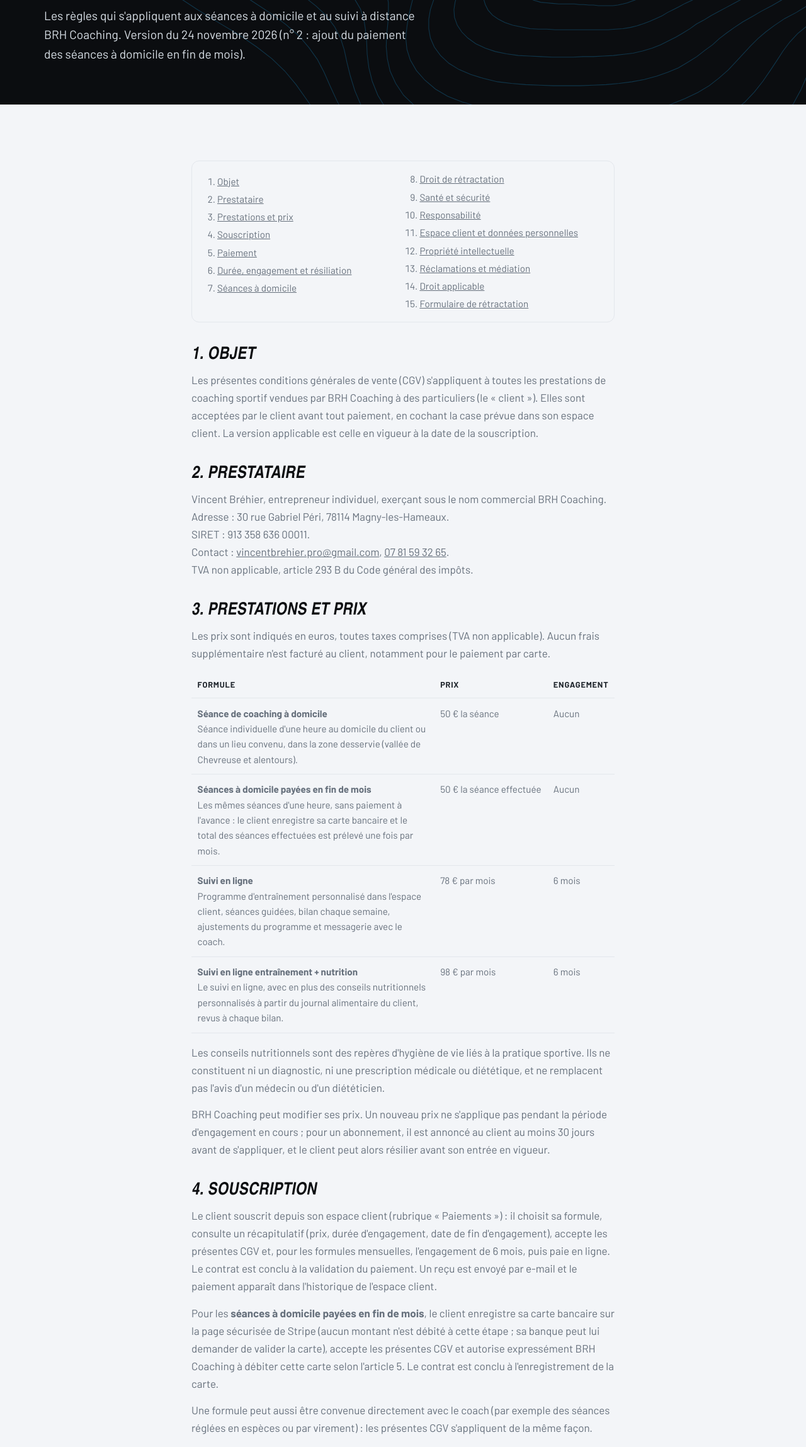
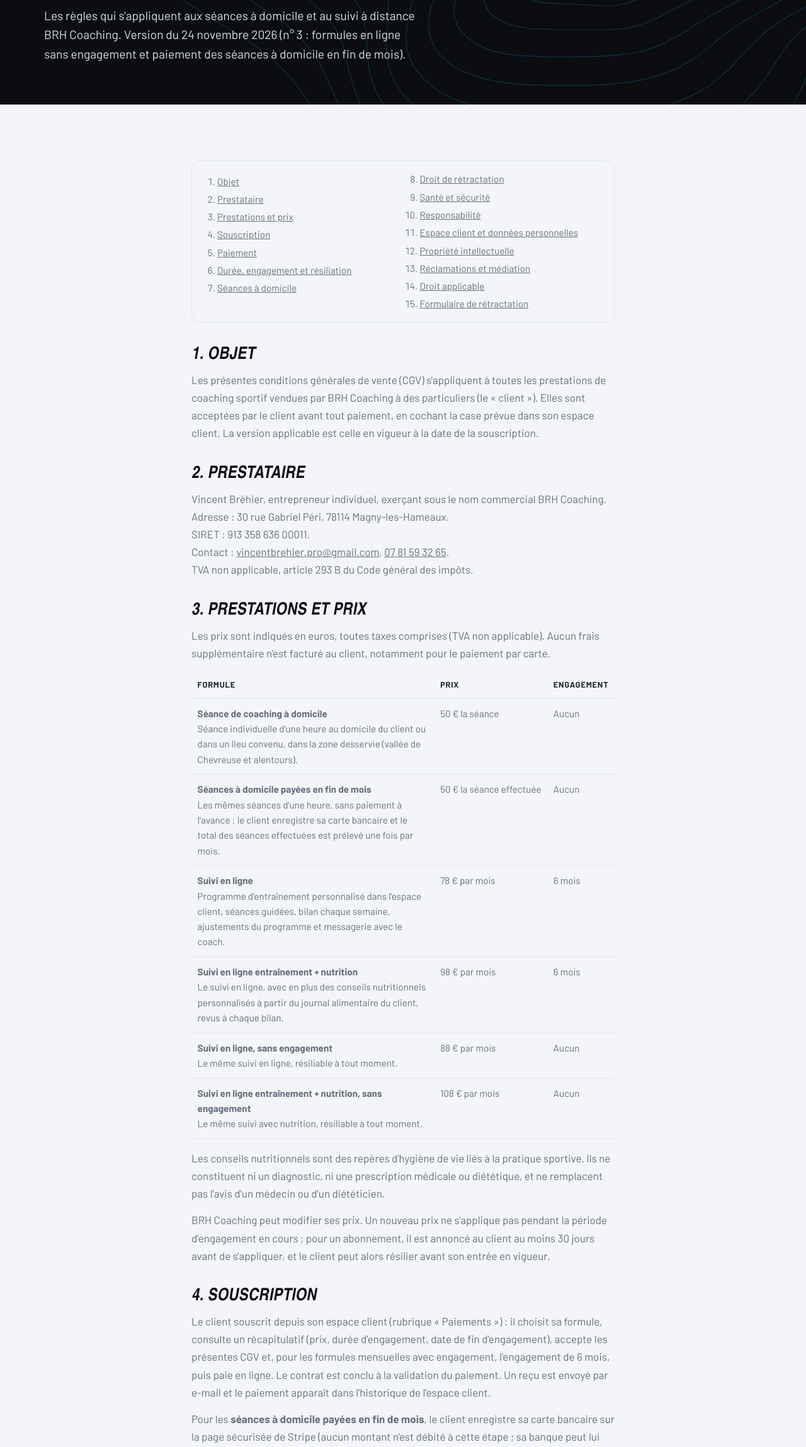
Before and after one commit to brh-coaching/site, a plain HTML site: page conditions-generales-de-vente/index.html in a window 1280 px wide. Shown: the part 262-2560 px from the top of the page at 63% size. Drawn offline with Linux system fonts and the light colour scheme; a web font is replaced by a local one.

Commit message:
CGV : formules en ligne sans engagement (88 € et 108 € par mois)
Co-Authored-By: Claude Opus 5.5 <noreply@anthropic.com>

```diff
--- a/conditions-generales-de-vente/index.html
+++ b/conditions-generales-de-vente/index.html
@@ -82,7 +82,7 @@
       <div class="wrap">
         <ol class="crumbs"><li><a href="/">Accueil</a></li><li aria-current="page">Conditions générales de vente</li></ol>
         <h1>Conditions générales de vente</h1>
-        <p>Les règles qui s'appliquent aux séances à domicile et au suivi à distance BRH Coaching. Version du 24 novembre 2026 (n° 2 : ajout du paiement des séances à domicile en fin de mois).</p>
+        <p>Les règles qui s'appliquent aux séances à domicile et au suivi à distance BRH Coaching. Version du 24 novembre 2026 (n° 3 : formules en ligne sans engagement et paiement des séances à domicile en fin de mois).</p>
       </div>
     </header>
     <section class="s">
@@ -126,13 +126,15 @@
             <tr><td><b>Séances à domicile payées en fin de mois</b><br>Les mêmes séances d'une heure, sans paiement à l'avance : le client enregistre sa carte bancaire et le total des séances effectuées est prélevé une fois par mois.</td><td>50 € la séance effectuée</td><td>Aucun</td></tr>
             <tr><td><b>Suivi en ligne</b><br>Programme d'entraînement personnalisé dans l'espace client, séances guidées, bilan chaque semaine, ajustements du programme et messagerie avec le coach.</td><td>78 € par mois</td><td>6 mois</td></tr>
             <tr><td><b>Suivi en ligne entraînement + nutrition</b><br>Le suivi en ligne, avec en plus des conseils nutritionnels personnalisés à partir du journal alimentaire du client, revus à chaque bilan.</td><td>98 € par mois</td><td>6 mois</td></tr>
+            <tr><td><b>Suivi en ligne, sans engagement</b><br>Le même suivi en ligne, résiliable à tout moment.</td><td>88 € par mois</td><td>Aucun</td></tr>
+            <tr><td><b>Suivi en ligne entraînement + nutrition, sans engagement</b><br>Le même suivi avec nutrition, résiliable à tout moment.</td><td>108 € par mois</td><td>Aucun</td></tr>
           </tbody>
         </table></div>
         <p>Les conseils nutritionnels sont des repères d'hygiène de vie liés à la pratique sportive. Ils ne constituent ni un diagnostic, ni une prescription médicale ou diététique, et ne remplacent pas l'avis d'un médecin ou d'un diététicien.</p>
         <p>BRH Coaching peut modifier ses prix. Un nouveau prix ne s'applique pas pendant la période d'engagement en cours ; pour un abonnement, il est annoncé au client au moins 30 jours avant de s'appliquer, et le client peut alors résilier avant son entrée en vigueur.</p>
 
         <h2 id="souscription">4. Souscription</h2>
-        <p>Le client souscrit depuis son espace client (rubrique « Paiements ») : il choisit sa formule, consulte un récapitulatif (prix, durée d'engagement, date de fin d'engagement), accepte les présentes CGV et, pour les formules mensuelles, l'engagement de 6 mois, puis paie en ligne. Le contrat est conclu à la validation du paiement. Un reçu est envoyé par e-mail et le paiement apparaît dans l'historique de l'espace client.</p>
+        <p>Le client souscrit depuis son espace client (rubrique « Paiements ») : il choisit sa formule, consulte un récapitulatif (prix, durée d'engagement, date de fin d'engagement), accepte les présentes CGV et, pour les formules mensuelles avec engagement, l'engagement de 6 mois, puis paie en ligne. Le contrat est conclu à la validation du paiement. Un reçu est envoyé par e-mail et le paiement apparaît dans l'historique de l'espace client.</p>
         <p>Pour les <b>séances à domicile payées en fin de mois</b>, le client enregistre sa carte bancaire sur la page sécurisée de Stripe (aucun montant n'est débité à cette étape ; sa banque peut lui demander de valider la carte), accepte les présentes CGV et autorise expressément BRH Coaching à débiter cette carte selon l'article 5. Le contrat est conclu à l'enregistrement de la carte.</p>
         <p>Une formule peut aussi être convenue directement avec le coach (par exemple des séances réglées en espèces ou par virement) : les présentes CGV s'appliquent de la même façon.</p>
 
@@ -148,11 +150,12 @@
 
         <h2 id="engagement">6. Durée, engagement et résiliation</h2>
         <p><b>Engagement de 6 mois.</b> Les formules « Suivi en ligne » et « Suivi en ligne entraînement + nutrition » sont souscrites pour une durée minimale de 6 mois à compter de la date de souscription, soit 6 mensualités. La date de fin d'engagement est indiquée avant le paiement et dans l'espace client.</p>
+        <p><b>Formules sans engagement.</b> Les formules « sans engagement » (88 € et 108 € par mois) n'ont pas de durée minimale : le client peut les résilier à tout moment, dans les conditions ci-dessous.</p>
         <p><b>Après 6 mois.</b> L'abonnement se poursuit de mois en mois, sans nouvel engagement. Le client peut alors le résilier à tout moment.</p>
         <p><b>Comment résilier.</b> Depuis l'espace client (« Paiements », puis « Gérer mon abonnement »), ou par e-mail à <a href="mailto:vincentbrehier.pro@gmail.com">vincentbrehier.pro@gmail.com</a>. La résiliation prend effet à la fin de la période mensuelle déjà payée ; le mois commencé n'est pas remboursé. Une résiliation demandée pendant l'engagement est enregistrée et prend effet à la fin de l'engagement : les mensualités jusqu'à cette date restent dues.</p>
         <p><b>Motif médical.</b> Si une contre-indication médicale empêche le client de pratiquer pendant plus d'un mois, il peut, sur présentation d'un certificat médical, suspendre son abonnement ou le résilier sans attendre la fin de l'engagement. Les mois déjà payés ne sont pas remboursés.</p>
         <p><b>Séances payées en fin de mois.</b> Sans engagement : le client peut arrêter à tout moment, par message au coach ou par e-mail. Les séances déjà effectuées, ainsi que celles annulées moins de 24 heures à l'avance, restent dues et sont prélevées à la date habituelle ou, à la demande de l'une ou l'autre partie, immédiatement. Le client peut ensuite demander la suppression de sa carte enregistrée.</p>
-        <p><b>Changement de formule.</b> Le client peut passer d'une formule mensuelle à l'autre depuis son espace client. Le nouveau prix s'applique à la mensualité suivante ; la date de fin d'engagement ne change pas.</p>
+        <p><b>Changement de formule.</b> Le client peut passer d'une formule mensuelle à l'autre depuis son espace client. Le nouveau prix s'applique à la mensualité suivante. Un engagement en cours n'est pas modifié : passer à une formule sans engagement ne permet pas de résilier avant la fin de l'engagement déjà souscrit. Passer d'une formule sans engagement à une formule avec engagement fait démarrer un engagement de 6 mois à la date du changement, indiqué et accepté avant validation.</p>
         <p><b>Résiliation par BRH Coaching.</b> En cas de manquement grave du client (comportement irrespectueux ou dangereux, impayé non régularisé), BRH Coaching peut mettre fin au contrat par e-mail motivé. Si BRH Coaching cesse son activité, les mensualités non encore exécutées ne sont pas dues et les séances payées non effectuées sont remboursées.</p>
 
         <h2 id="seances">7. Séances à domicile</h2>
```
